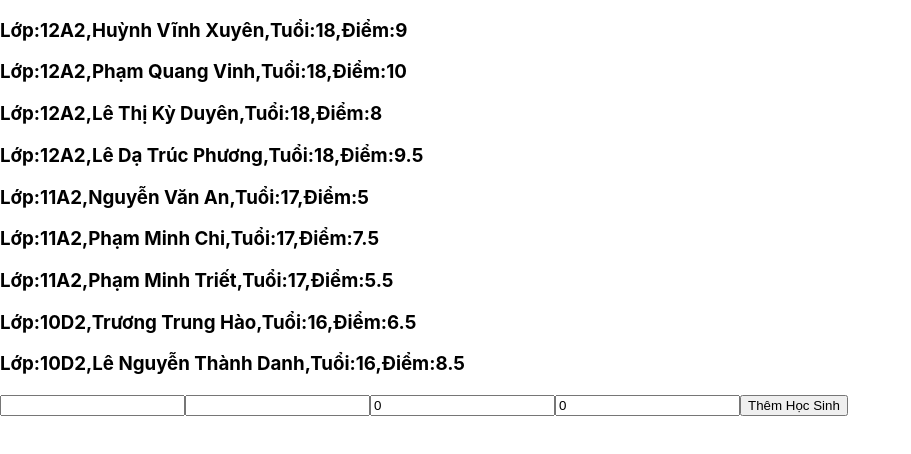
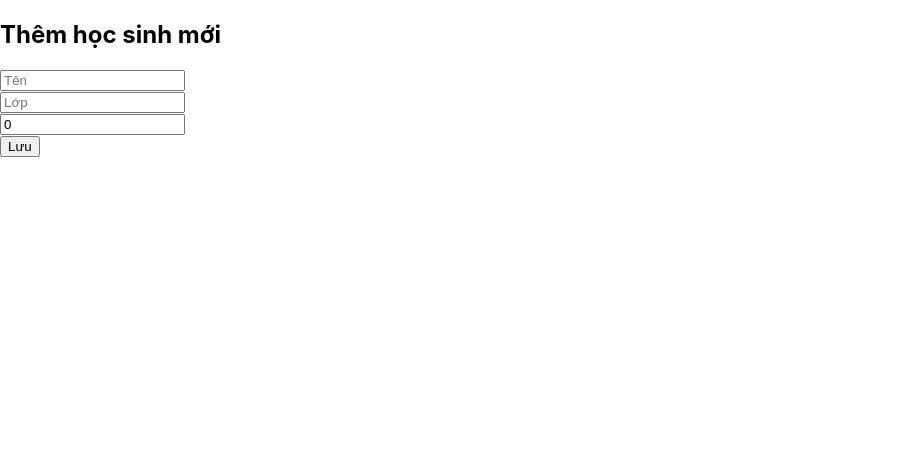
Before and after one commit to bigboss30051999/Module3_React, a React (Create React App) app: page /add-student in a window 1280 px wide. Shown: the top 454 px of the page, without its empty margins (0-911 px from the left). Built offline with nearby package versions, Linux system fonts and the light colour scheme.

Commit message:
code final

```diff
--- a/package.json
+++ b/package.json
@@ -7,8 +7,10 @@
     "@testing-library/jest-dom": "^6.6.3",
     "@testing-library/react": "^16.3.0",
     "@testing-library/user-event": "^13.5.0",
+    "axios": "^1.10.0",
     "react": "^19.1.0",
     "react-dom": "^19.1.0",
+    "react-router-dom": "^7.7.0",
     "react-scripts": "5.0.1",
     "web-vitals": "^2.1.4"
   },
--- /dev/null
+++ b/src/AddStudent.js
@@ -0,0 +1,29 @@
+import { useState } from "react";
+import axios from "axios";
+import { useNavigate } from "react-router-dom";
+
+export default function AddStudent() {
+    const [newStudent, setNewStudent] = useState({ name: '', class: '', gpa: 0 });
+    const navigate = useNavigate();
+
+    function handleChange(e) {
+        setNewStudent({ ...newStudent, [e.target.name]: e.target.value });
+    }
+
+    function handleSubmit() {
+        axios.post("http://localhost:9999/students", newStudent).then(() => {
+            alert("Thêm học sinh thành công!");
+            navigate("/students");
+        });
+    }
+
+    return (
+        <div>
+            <h2>Thêm học sinh mới</h2>
+            <input type="text" name="name" placeholder="Tên" value={newStudent.name} onChange={handleChange} /><br/>
+            <input type="text" name="class" placeholder="Lớp" value={newStudent.class} onChange={handleChange} /><br/>
+            <input type="number" name="gpa" placeholder="GPA" value={newStudent.gpa} onChange={handleChange} /><br/>
+            <button onClick={handleSubmit}>Lưu</button>
+        </div>
+    );
+}
--- a/src/App.js
+++ b/src/App.js
@@ -1,15 +1,16 @@
-import logo from './logo.svg';
-import './App.css';
-import Login from "./Login";
-import Listnumber from "./Listnumber";
-import ListProduct from "./ListProduct";
+import { BrowserRouter, Routes, Route, Navigate } from "react-router-dom";
 import ListStudent from "./ListStudent";
+import AddStudent from "./AddStudent";
 function App() {
-  return (
-    <>
-<ListStudent/>
-    </>
-  );
+    return (
+        <BrowserRouter>
+            <Routes>
+                <Route path="/" element={<Navigate to="/students" />} />
+                <Route path="/students" element={<ListStudent />} />
+                <Route path="/add-student" element={<AddStudent />} />
+            </Routes>
+        </BrowserRouter>
+    );
 }
 
 export default App;
--- a/src/ListProduct.js
+++ b/src/ListProduct.js
@@ -1,31 +1,102 @@
 import {useState} from "react";
 
-export default function ListProduct(){
+
+export default function ListProduct() {
     let [products, setProducts] = useState([
-        {name:"Iphone13", price:10000, quantity:10},
-        {name:"Iphone14", price:15000, quantity:15},
-        {name:"Iphone15", price:20000, quantity:20},
-    ]);
-    let [name,setName] = useState('');
-    let [price,setPrice] = useState(0);
-    let[quantity,setQuantity] = useState(0);
-    function addProduct(){
-        setProducts([...products, {name,price,quantity}])
-        setName('');
-        setPrice(0)
-        setQuantity(0)
+            {name: 'iphone 1', price: 100, quantity: 10, category: 'phone'},
+            {name: 'iphone 2', price: 200, quantity: 15, category: 'phone'},
+            {name: 'iphone 3', price: 205, quantity: 16, category: 'phone'},
+            {name: 'mac pro', price: 2050, quantity: 11, category: 'laptop'},
+            {name: 'mac mini', price: 2005, quantity: 12, category: 'laptop'},
+            {name: 'mac air', price: 2055, quantity: 13, category: 'laptop'},
+        ]
+    );
+    let [categoryList, setCategoryList] = useState(['phone', 'laptop']);
+    let [newCate, setNewCate] = useState('');
+    let [product, setProduct] = useState({name: '', price: 0, quantity: 0, category: ''});
+    let [nameSearch, setNameSearch] = useState('');
+    let [sortType, setSortType] = useState(null);
+
+    function addProduct() {
+        setProducts([...products, product])
     }
-    return(
+
+    function addCategory() {
+        setCategoryList([...categoryList, newCate])
+    }
+
+    function displayList(products) {
+        let list = products
+            .filter(x => x.name.includes(nameSearch) || (x.price + '').includes(nameSearch))
+        if (sortType === null) {
+            return list
+        }
+        if (sortType === 'ASC') {
+            return list
+                .sort((a, b) => a.price - b.price)
+        }
+        if (sortType === 'DESC') {
+            return list
+                .sort((a, b) => b.price - a.price)
+        }
+    }
+
+    return (
         <>
-            {products.map((product)=>(
-                <h3>
-                {product.name}:{product.price},Số lượng:{product.quantity}
-                </h3>
-            ))}
-            <input type="text" value={name} onChange={e => setName(e.target.value)}/>
-            <input type="text" value={price} onChange={e => setPrice(+e.target.value)}/>
-            <input type="text" value={quantity} onChange={e => setQuantity(+e.target.value)}/>
-            <button onClick={addProduct}>Thêm Sản Phẩm</button>
+            {
+                categoryList.map((y, index) => (
+                    <h2>
+                        {index + 1}. {y}
+                    </h2>
+                ))
+            }
+            <input type="text" value={newCate} onChange={(e) => setNewCate(e.target.value)}/>
+            <button onClick={addCategory}>Thêm category</button>
+            <hr/>
+            <input type="text" value={nameSearch} onChange={(e) => setNameSearch(e.target.value)}/>
+            <button onClick={() => {
+                setSortType('ASC')
+            }}>Tang
+            </button>
+            <button onClick={() => {
+                setSortType('DESC')
+            }}>Giam
+            </button>
+            <button onClick={() => {
+                setSortType(null)
+            }}>Reset
+            </button>
+            <hr/>
+            {
+                displayList(products).map((product, index) => (
+                    <h3>
+                        {index + 1}. {product.name}: {product.price}, {product.quantity}, {product.category}
+                    </h3>
+                ))
+            }
+
+            <input type="text"
+                   value={product.name}
+                   onChange={(e) =>
+                       setProduct({...product, name: e.target.value})}/>
+            <input type="text"
+                   value={product.price}
+                   onChange={(e) =>
+                       setProduct({...product, price: +e.target.value})}/>
+            <input type="text"
+                   value={product.quantity}
+                   onChange={(e) =>
+                       setProduct({...product, quantity: +e.target.value})}/>
+            <select value={product.category} onChange={(e) => {setProduct({...product, quantity: +e.target.value})}}>
+                {
+                    categoryList.map((y, index) => (
+                        <option value={y} key={index}>
+                            {y}
+                        </option>
+                    ))
+                }
+            </select>
+            <button onClick={addProduct}>Thêm</button>
         </>
     )
 }
--- a/src/ListStudent.js
+++ b/src/ListStudent.js
@@ -1,41 +1,65 @@
-import {useState} from "react";
+import { useEffect, useState } from "react";
+import axios from "axios";
+import { useNavigate } from "react-router-dom";
 export default function ListStudent() {
-    let [students, setStudents] = useState([
-        {classSt: "12A2",name: "Huỳnh Vĩnh Xuyên", age: 18, score: 9},
-        {classSt: "12A2",name: "Phạm Quang Vinh", age: 18, score: 10},
-        {classSt: "12A2",name: "Lê Thị Kỳ Duyên", age: 18, score: 8},
-        {classSt: "12A2",name: "Lê Dạ Trúc Phương", age: 18, score: 9.5},
-        {classSt: "11A2",name: "Nguyễn Văn An", age: 17, score: 5},
-        {classSt: "11A2",name: "Phạm Minh Chi", age: 17, score: 7.5},
-        {classSt: "11A2",name: "Phạm Minh Triết", age: 17, score: 5.5},
-        {classSt: "10D2",name: "Trương Trung Hào", age: 16, score: 6.5},
-        {classSt: "10D2",name: "Lê Nguyễn Thành Danh", age: 16, score: 8.5},
-    ]);
-    let [name, setName] = useState('');
-    let [classSt, setClassSt] = useState('');
-    let [age, setAge] = useState(0);
-    let [score, setScore] = useState(0);
+    const [students, setStudents] = useState([]);
+    const [classes, setClasses] = useState([]);
+    const [classSelected, setClassSelected] = useState(null);
+    const navigate = useNavigate();
 
-    function addList() {
-        setStudents([...students, {classSt,name,age,score}]);
-        setName('');
-        setAge(0)
-        setClassSt('')
-        setScore(0)
+    useEffect(() => {
+        loadStudents();
+    }, []);
+
+    function loadStudents() {
+        axios.get("http://localhost:9999/students").then(response => {
+            const list = response.data;
+            const listClass = [...new Set(list.map(s => s.class))];
+            setClasses(listClass);
+            setStudents(list);
+        });
+    }
+
+    function filterStudent() {
+        if (classSelected === null) return students;
+        return students.filter(student => student.class === classSelected);
+    }
+
+    function deleteStudent(id) {
+        if (window.confirm("Bạn có chắc muốn xoá học sinh này không?")) {
+            axios.delete("http://localhost:9999/students/" + id).then(() => {
+                loadStudents();
+            });
+        }
     }
 
     return (
-        <>
-            {students.map((student)=>(
-                <h3>
-                    Lớp:{student.classSt},{student.name},Tuổi:{student.age},Điểm:{student.score}
-                </h3>
-            ))}
-            <input type="text" value={classSt} onChange={e => setClassSt(e.target.value)}/>
-            <input type="text" value={name} onChange={e => setName(e.target.value)}/>
-            <input type="text" value={age} onChange={e => setAge(+e.target.value)}/>
-            <input type="text" value={score} onChange={e => setScore(+e.target.value)}/>
-            <button onClick={addList}>Thêm Học Sinh</button>
-        </>
-    )
+        <div className="container-student" style={{ padding: 20 }}>
+            <h1>Danh sách học sinh</h1>
+
+            <button onClick={() => navigate("/add-student")}>Tạo mới</button>
+
+            <div style={{ marginTop: 10 }}>
+                {classes.map(cls => (
+                    <button key={cls} onClick={() => setClassSelected(cls)} style={{ margin: 5 }}>
+                        {cls}
+                    </button>
+                ))}
+                <button onClick={() => setClassSelected(null)} style={{ margin: 5 }}>
+                    Tất cả
+                </button>
+            </div>
+
+            <ul style={{ marginTop: 20 }}>
+                {filterStudent().map(student => (
+                    <li key={student.id}>
+                        {student.name} - {student.class} - GPA: {student.gpa}
+                        <button
+                            onClick={() => deleteStudent(student.id)}
+                        >Xoá</button>
+                    </li>
+                ))}
+            </ul>
+        </div>
+    );
 }
```
Also changed, not shown: data-student.json (added, +41 -0 lines), 1 other file (tests, documents, lock files or other folders).
